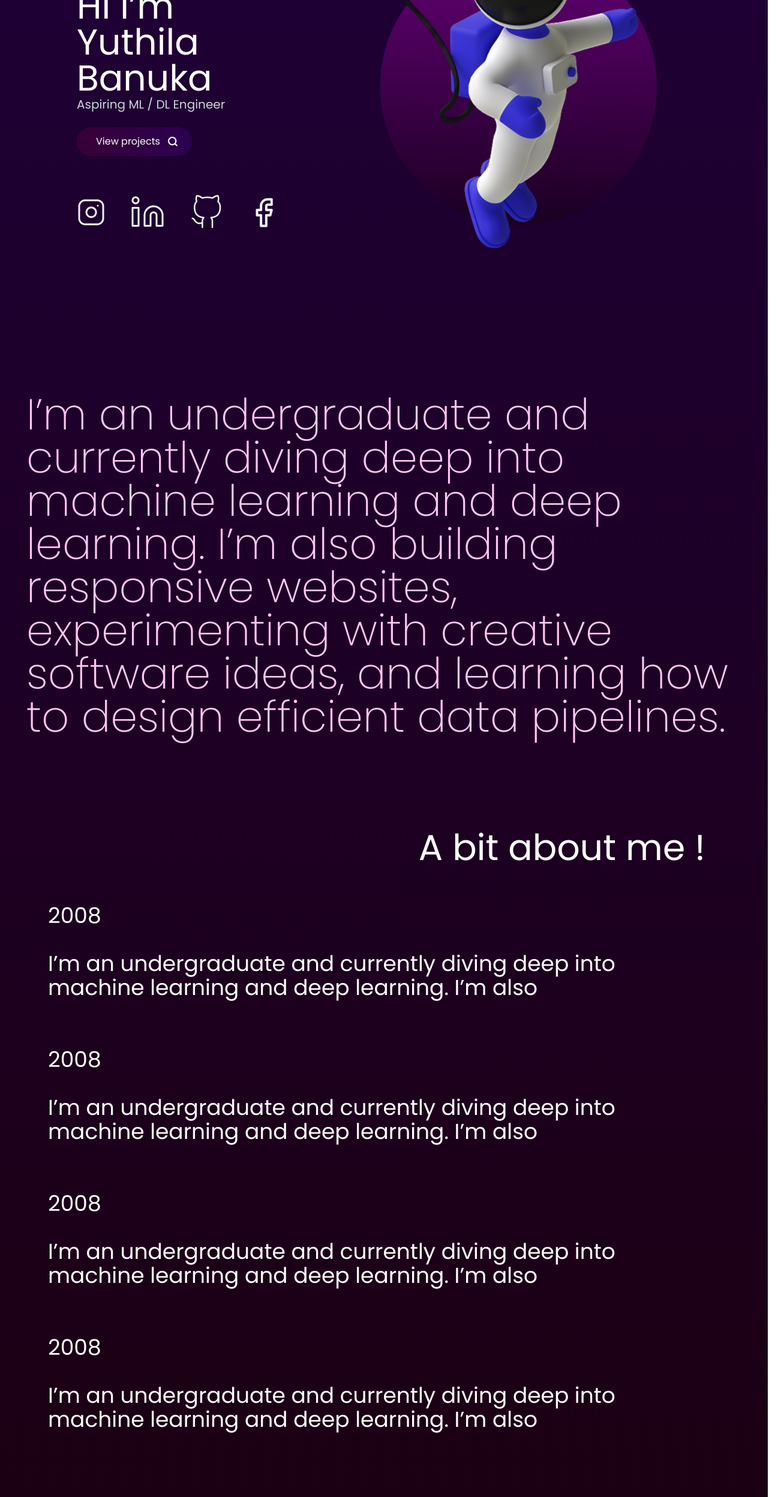
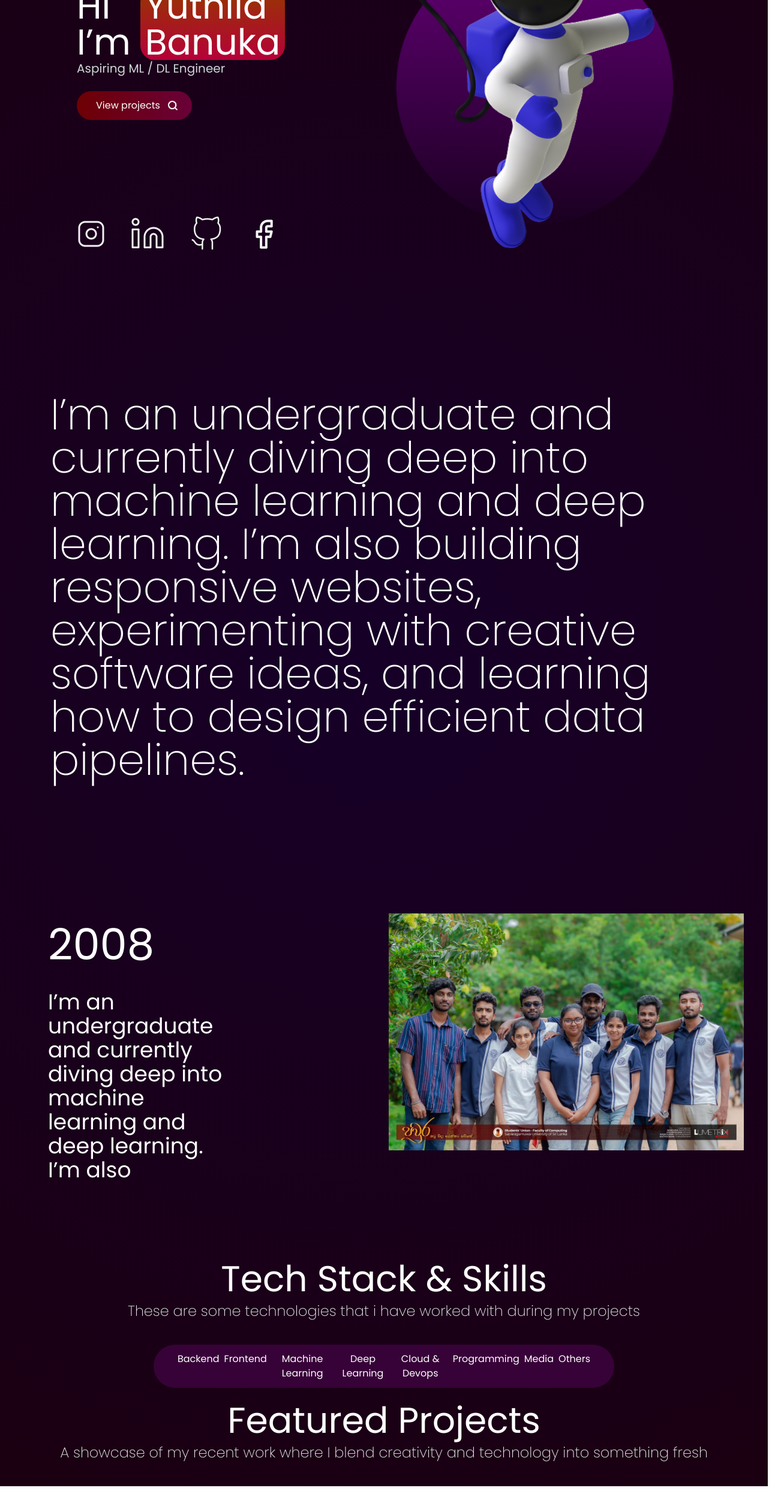
Before and after one commit to Banuka2540/3DPortfolio, a React (Vite) app: page / in a window 1280 px wide. Shown: the part 280-2776 px from the top of the page at 60% size, 1307 px wide, since content can reach past the window. Built offline with nearby package versions, Linux system fonts and the light colour scheme.

Commit message:
created techstack field and changed the theme

```diff
--- a/src/Page/Home.jsx
+++ b/src/Page/Home.jsx
@@ -3,15 +3,16 @@ import Nav from '../components/Nav'
 import Hero from '../components/Hero'
 import About from '../components/about'
 import Technologies from '../components/Technologies'
-
+import Projects from "../components/projects"
 
 export default function Home() {
   return (
-    <div className=' bg-gradient-to-b from-[#1F0038] to-[#1B0011] w-screen min-h-screen'>
+    <div class="bg-[radial-gradient(circle,_#160028,_#1B0011)] min-h-screen w-screen">
       <Nav/>
       <Hero/>
       <About/>
       <Technologies/>
+      <Projects/>
     </div>
   )
 }
--- /dev/null
+++ b/src/components/Contact.jsx
@@ -0,0 +1,9 @@
+import React from 'react'
+
+export default function Contact() {
+  return (
+    <div>
+
+    </div>
+  )
+}
--- a/src/components/Hero.jsx
+++ b/src/components/Hero.jsx
@@ -8,12 +8,18 @@ export default function Hero() {
   return (
     <div className='flex justify-between text-white font-Poppins'>
       <div className='pt-12 pb-0 pl-32 pr-32 mt-24'>
-        <h1 className='pb-0 text-6xl'>Hi I’m Yuthila Banuka</h1>
+        <h1 className=' text-6xl flex gap-4 justify-around'>Hi I’m
+          <div className='bg-gradient-to-t from-[#B60039] to-[#963600] py-0 px-2 rounded-3xl '>Yuthila Banuka
+            </div>
+        </h1>
+
         <h2 className='pb-6 text-xl text-gray-300'>Aspiring ML / DL Engineer</h2>
-        <button className='rounded-full w-48 h-12 flex items-center justify-between px-6 bg-gradient-to-r from-[#370035] to-[#2C0052] text-white'>
+
+        <button className='rounded-full w-48 h-12 flex items-center justify-between px-6 bg-gradient-to-r from-[#6E0004] to-[#690038] text-white'>
           <h3 className='p-2 '>View projects </h3>
           <img src={Icon} className='w-4 '/>
         </button>
+
         <Socials/>
       </div>
       <Eclipse/>
--- a/src/components/Nav.jsx
+++ b/src/components/Nav.jsx
@@ -5,15 +5,15 @@ export default function Nav() {
 
   return (
   <div className='nav pb-6  p-7' >
-    <div className="rounded-full w-auto h-16 flex items-center justify-between gap-5 px-6 bg-[#370238] text-white ">
+    <div className="rounded-full max-h-screen h-16 flex items-center justify-between gap-5 pr-32 pl-10 bg-gradient-to-b from-[#4E0024] to-[#3F001D] text-white ">
       <img src={logo} className="w-10 rounded-full" />
-        <ul className='flex gap-12 font-Cairo'>
+        <div className='flex gap-16 font-Cairo'>
           <a className='cursor-pointer hover:text-gray-300'>Home</a>
           <a className='cursor-pointer hover:text-gray-300'>About</a>
           <a className='cursor-pointer hover:text-gray-300'>Skills</a>
           <a className='cursor-pointer hover:text-gray-300'>Projects</a>
           <a className='cursor-pointer hover:text-gray-300'>Contacts</a>
-        </ul>
+        </div>
     </div>
   </div>
   )}
--- a/src/components/Socials.jsx
+++ b/src/components/Socials.jsx
@@ -6,7 +6,7 @@ import Facebook from '../assets/Facebook.png'
 
 export default function Socials() {
   return (
-    <div className='flex items-center justify-start gap-10 pt-16'>
+    <div className='flex items-center justify-start gap-10 pt-40'>
       <img src={instagram}/>
       <img src={Linkdin}/>
       <img src={Github}/>
--- a/src/components/Technologies.jsx
+++ b/src/components/Technologies.jsx
@@ -2,11 +2,11 @@ import React from 'react'
 
 export default function Technologies() {
   return (
-    <div className='text-center text-white font-Cairo'>
-      <h1 className='p-6 pb-2 text-5xl'>Technologies i have used in Projects </h1>
-      <h3 className='pb-5 text-xl text-gray-200 font-extralight'>These are some technologies that i have worked with during my projects</h3>
-      <div className='pl-64 pr-64'>
-        <div className='rounded-full flex justify-between gap-2 bg-[#370238] text-white pl-10 pr-10 pt-3 pb-3'>
+    <div className='text-center text-white font-Poppins'>
+      <h1 className='p-6 pb-2 text-6xl'>Tech Stack & Skills</h1>
+      <h3 className='pb-10 text-2xl text-gray-200 font-extralight'>These are some technologies that i have worked with during my projects</h3>
+      <div className='px-64'>
+        <div className='rounded-full flex justify-between gap-2 bg-[#370238] text-white px-10 py-3'>
             <a className='cursor-pointer hover:text-gray-300'>Backend</a>
             <a className='cursor-pointer hover:text-gray-300'>Frontend</a>
             <a className='cursor-pointer hover:text-gray-300'>Machine Learning</a>
--- a/src/components/about.jsx
+++ b/src/components/about.jsx
@@ -1,25 +1,22 @@
 import React from 'react'
+import first from "../assets/1.jpg"
 
 export default function About() {
   return (
     <div>
-      <h1 className='p-10 pt-16 pb-32 m-1 text-[#FFC8F1] font-extralight text-7xl font-Poppins text-base/1 '>
+      <h1 className='px-20 pb-10 pt-16 m-1 text-[#ffffff] font-extralight text-7xl font-Poppins text-base/1 '>
         I’m an undergraduate and currently diving deep into machine learning and deep learning. I’m also building responsive websites, experimenting with creative software ideas, and learning how to design efficient data pipelines.
       </h1>
-      <div className='text-white font-Poppins'>
-        <h2 className='text-6xl text-right m-6 pr-20 pb-10'>A bit about me !</h2>
-        <h3 className='text-4xl text-left pl-20 pb-10 '>2008</h3>
-        <h2 className='text-4xl text-left pl-20 mr-24 pb-20'>I’m an undergraduate and currently diving deep into machine learning and deep learning. I’m also </h2>
 
-        <h3 className='text-4xl text-left pl-20 pb-10'>2008</h3>
-        <h2 className='text-4xl text-left pl-20 mr-24 pb-20'>I’m an undergraduate and currently diving deep into machine learning and deep learning. I’m also </h2>
+      <h3 className='text-7xl text-left pl-20 pb-10 pt-48 font-Poppins text-white '>2008</h3>
 
-        <h3 className='text-4xl text-left pl-20 pb-10'>2008</h3>
-        <h2 className='text-4xl text-left pl-20 mr-24 pb-20'>I’m an undergraduate and currently diving deep into machine learning and deep learning. I’m also </h2>
 
-        <h3 className='text-4xl text-left pl-20 pb-10'>2008</h3>
-        <h2 className='text-4xl text-left pl-20 mr-24 pb-20'>I’m an undergraduate and currently diving deep into machine learning and deep learning. I’m also </h2>
+
+      <div className='text-white gap-2 font-Poppins flex justify-between'>
+        <h2 className='text-4xl text-left px-20 mr-32 pb-20'>I’m an undergraduate and currently diving deep into machine learning and deep learning. I’m also </h2>
+        <img src={first} className='max-w-2xl max-h-max px-10 -my-32 pb-72'></img>
       </div>
     </div>
+
   )
 }
--- /dev/null
+++ b/src/components/projects.jsx
@@ -0,0 +1,11 @@
+import React from 'react'
+
+export default function projects() {
+  return (
+    <div className='text-center text-white font-Poppins'>
+      <h1 className='p-6 pb-2 text-6xl text-white '>Featured Projects</h1>
+      <h3 className='pb-10 text-2xl text-gray-200 font-extralight'>A showcase of my recent work where I blend creativity and technology into something fresh</h3>
+
+    </div>
+  )
+}
--- a/tailwind.config.js
+++ b/tailwind.config.js
@@ -9,7 +9,9 @@ export default {
       fontFamily:{
         Cairo: ["Cairo","sans-serif"],
         Poppins:["Poppins","sans-serif"],
+
       },
+
     },
   },
   plugins: [],
```
Also changed, not shown: src/assets/1.jpg (added), 1 other file (tests, documents, lock files or other folders).
